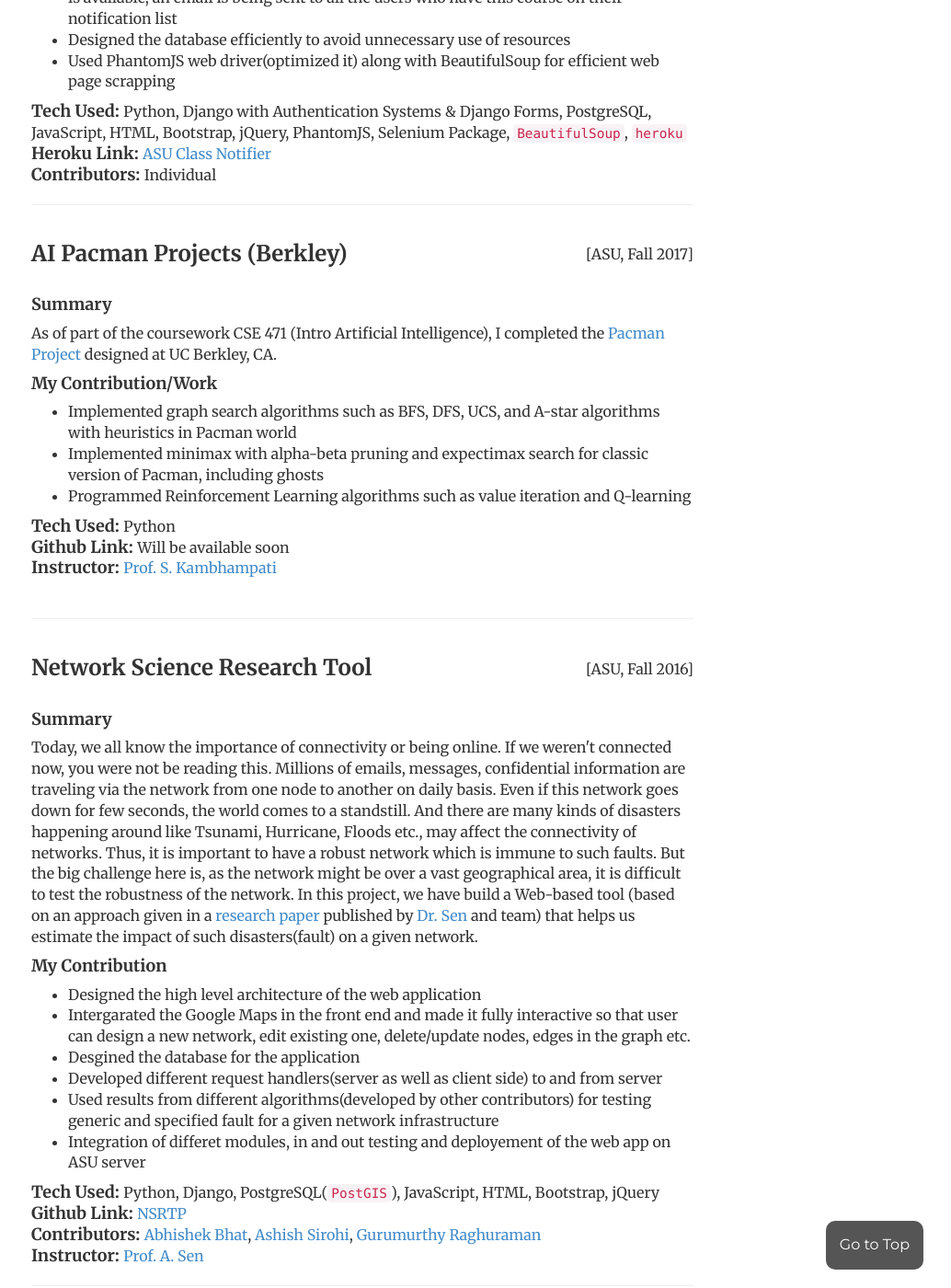
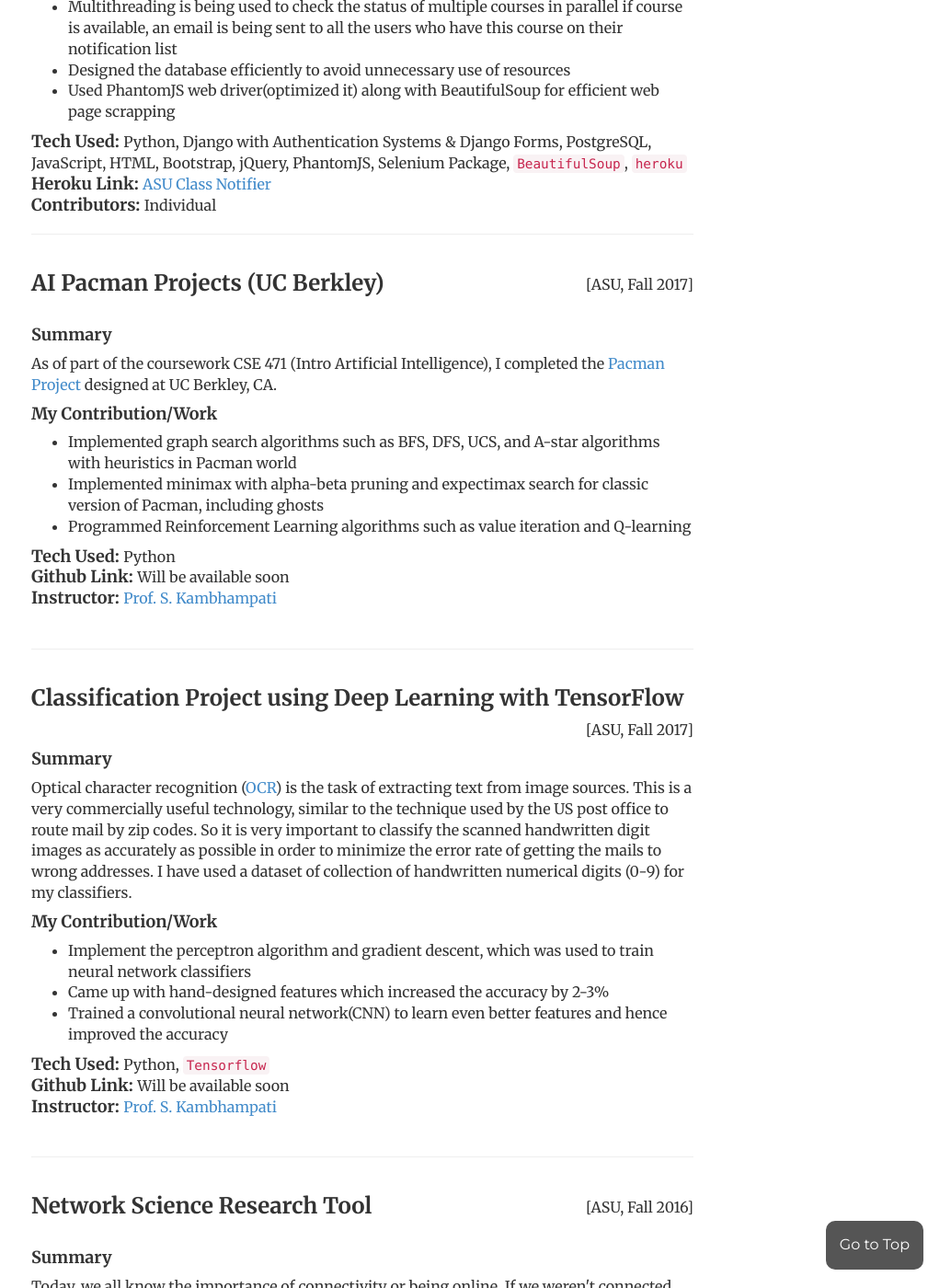
Before and after one commit to ashishsirohi/ashishsirohi.github.io, a Jekyll site: the page built from projects/index.html, in a window 1280 px wide and 1400 px high, scrolled down 1290 px. Shown: the whole window at 92% size, without its empty margins (246-1280 px from the left). Built offline with Jekyll 4.4.1, drawn with Linux system fonts in a browser that asks for light colours; some of the changed text lies outside the part shown.

Commit message:
Added new projects, updated resume

```diff
--- a/projects/index.html
+++ b/projects/index.html
@@ -57,8 +57,9 @@ function topFunction() {
   <hr>
   <ol>
       <li><p><b><a href = "#project11">ASU Class Notifier</a></b></p></li>
+      <li><p><b><a href = "#project12">AI Pacman Projects (UC Berkley)</a></b></p></li>
+      <li><p><b><a href = "#project13">Classification Project using Deep Learning with TensorFlow</a></b></p></li>
       <li><p><b><a href = "#project1">Network Science Research Tool Project</a></b></p></li>
-      <li><p><b><a href = "#project12">AI Pacman Projects (Berkley)</a></b></p></li>
       <li><p><b><a href = "#project2">Extraction, Ranking & Indexing of Multimedia Features</a></b></p></li>
       <li><p><b><a href = "#project3">Android App for Tempe City Orbit Bus Service</a></b></p></li>
       <li><p><b><a href = "#project4">IP Reflector (Mini Project)</a></b></p></li>
@@ -98,7 +99,7 @@ function topFunction() {
        <hr>
 
   <a name="project12"></a>
-  <div style="float: left" ><h3>AI Pacman Projects (Berkley)</h3></div><br>
+  <div style="float: left" ><h3>AI Pacman Projects (UC Berkley)</h3></div><br>
                 <div style="float: right">[ASU, Fall 2017]</div>
         </br></br>
         <h4>Summary</h4>
@@ -112,6 +113,27 @@ function topFunction() {
         </ul>
 
         <h4 style="display:inline">Tech Used: </h4>Python</br>
+
+        <h4 style="display:inline">Github Link: </h4>Will be available soon</br>
+
+        <h4 style="display:inline">Instructor: </h4><a target="_blank" href="https://isearch.asu.edu/profile/95646">Prof. S. Kambhampati</a></br></br>
+        <hr>
+
+  <a name="project13"></a>
+  <div style="float: left" ><h3>Classification Project using Deep Learning with TensorFlow</h3></div><br>
+                <div style="float: right">[ASU, Fall 2017]</div>
+        </br></br>
+        <h4>Summary</h4>
+        <p>Optical character recognition (<a target="_blank" href="https://en.wikipedia.org/wiki/Optical_character_recognition">OCR</a>) is the task of extracting text from image sources. This is a very commercially useful technology, similar to the technique used by the US post office to route mail by zip codes. So it is very important to classify the scanned handwritten digit images as accurately as possible in order to minimize the error rate of getting the mails to wrong addresses. I have used a dataset of collection of handwritten numerical digits (0-9) for my classifiers.</p>
+
+        <h4>My Contribution/Work</h4>
+        <ul>
+          <li>Implement the perceptron algorithm and gradient descent, which was used to train neural network classifiers</li>
+          <li>Came up with hand-designed features which increased the accuracy by 2-3%</li>
+          <li>Trained a convolutional neural network(CNN) to learn even better features and hence improved the accuracy</li>
+        </ul>
+
+        <h4 style="display:inline">Tech Used: </h4>Python, <code>Tensorflow</code></br>
 
         <h4 style="display:inline">Github Link: </h4>Will be available soon</br>
 
```
Also changed, not shown: resume/index.html (+11 -8 lines), 1 other file.
